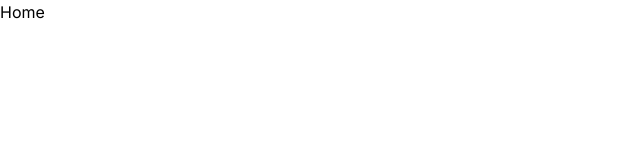
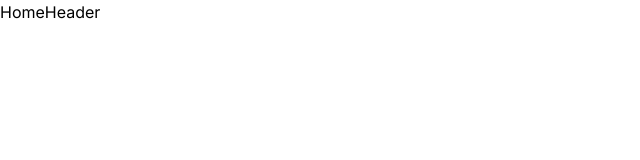
Before and after one commit to frostyserge/Google-clone, a Next.js app: page / in a window 1280 px wide. Shown: the top 160 px of the page, without its empty margins (0-640 px from the left). Built offline with nearby package versions, Linux system fonts and the light colour scheme.

Commit message:
initialized HomeHeader component

```diff
--- a/src/app/page.jsx
+++ b/src/app/page.jsx
@@ -1,7 +1,8 @@
+import HomeHeader from "@/components/HomeHeader";
 
 
 export default function Home() {
   return (
-    <div>Home</div>
+    <HomeHeader />
   )
 }
--- /dev/null
+++ b/src/components/HomeHeader.jsx
@@ -0,0 +1,7 @@
+
+
+export default function HomeHeader() {
+  return (
+    <div>HomeHeader</div>
+  )
+}
```
